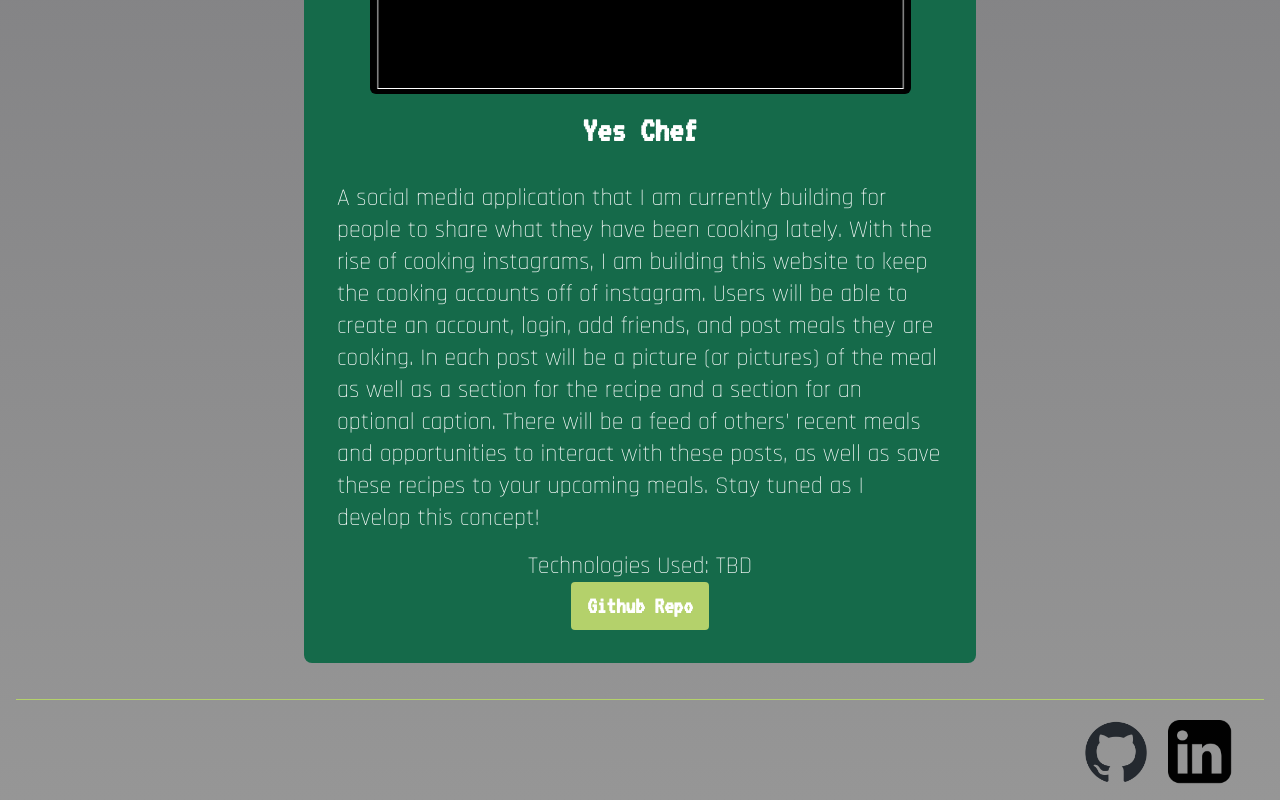
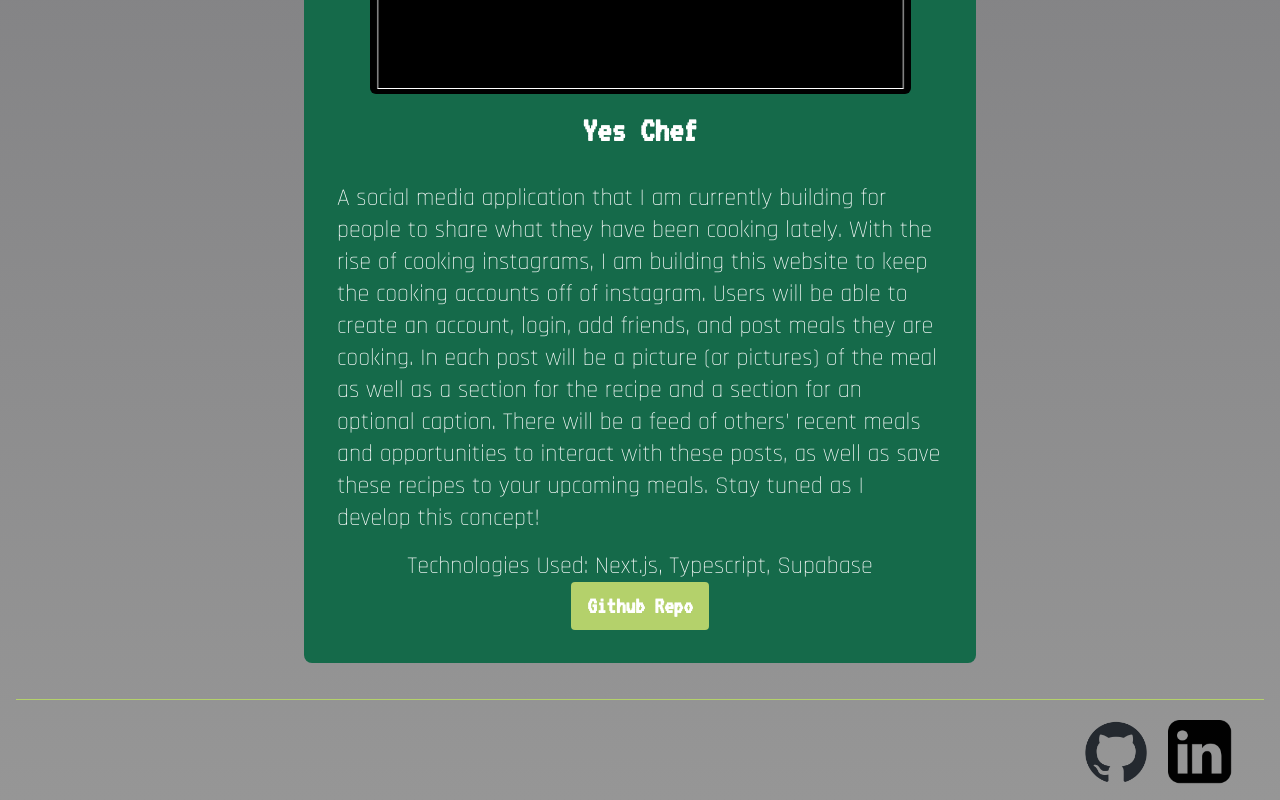
Before and after one commit to katemcgraw0/katesweb, a Next.js app: page /projects in a window 1280 px wide. Shown: the part 1465-2265 px from the top of the page. Built offline with nearby package versions, Linux system fonts and the light colour scheme.

Commit message:
update to yes chef

```diff
--- a/pages/projects.js
+++ b/pages/projects.js
@@ -142,14 +142,14 @@ export default function Projects () {
                         A social media application that I am currently building for people to share what they have been cooking lately. With the rise of cooking instagrams, I am building this website to keep the cooking accounts off of instagram. Users will be able to create an account, login, add friends, and post meals they are cooking. In each post will be a picture (or pictures) of the meal as well as a section for the recipe and a section for an optional caption. There will be a feed of others' recent meals and opportunities to interact with these posts, as well as save these recipes to your upcoming meals. Stay tuned as I develop this concept!
                       </p>
                       <p className='sm:text-2xl text-lg mt-4 text-white font-bodyCust '>
-                        Technologies Used: TBD
+                        Technologies Used: Next.js, Typescript, Supabase
                       </p>
                     </div>
                     <div className='flex justify-center mt-auto '>
 
                       <Link
                         legacyBehavior
-                        href='https://github.com/katemcgraw0/Zodiacify'
+                        href='https://github.com/katemcgraw0/yes-chef'
                         target='_blank'
                         passHref
                       >
```
